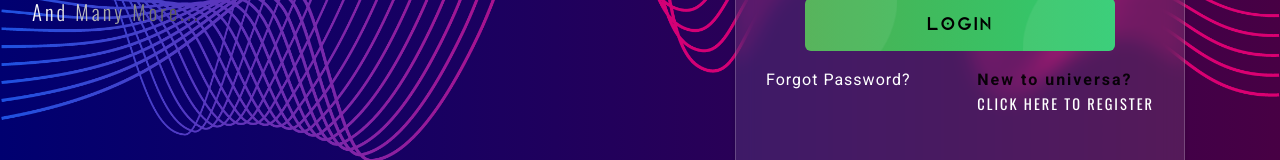
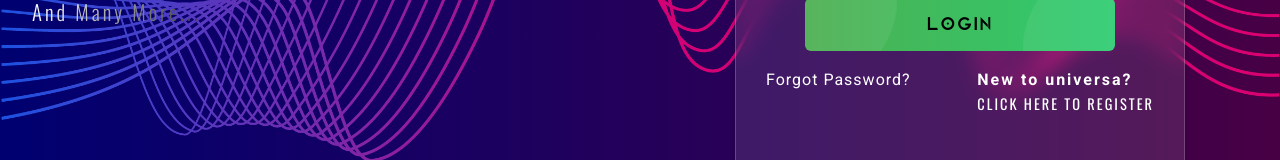
Before and after one commit to eduversa/eduversa.github.io, a Next.js app: page / in a window 1280 px wide. Shown: the part 470-630 px from the top of the page. Built offline with nearby package versions, Linux system fonts and the light colour scheme; a web font is replaced by a local one.

Commit message:
register container is ready

```diff
--- a/styles/pages/_login.scss
+++ b/styles/pages/_login.scss
@@ -245,7 +245,12 @@
           font-size: var(--font-12);
           letter-spacing: 2px;
           font-weight: 600;
-          color: var(--black-shadow);
+          color: var(--white);
+          transition: text-shadow 0.5s ease-in-out;
+          &:hover {
+            cursor: pointer;
+            text-shadow: 0px 8px 20px var(--black-shadow);
+          }
         }
         p {
           margin: 2% 0 0 0;
--- a/styles/pages/_register.scss
+++ b/styles/pages/_register.scss
@@ -204,7 +204,7 @@
       gap: 10px;
       span {
         font-family: var(--font-roboto);
-        font-size: var(--font-12);
+        font-size: var(--font-11);
         letter-spacing: 2px;
         font-weight: 600;
         color: var(--black);
```
